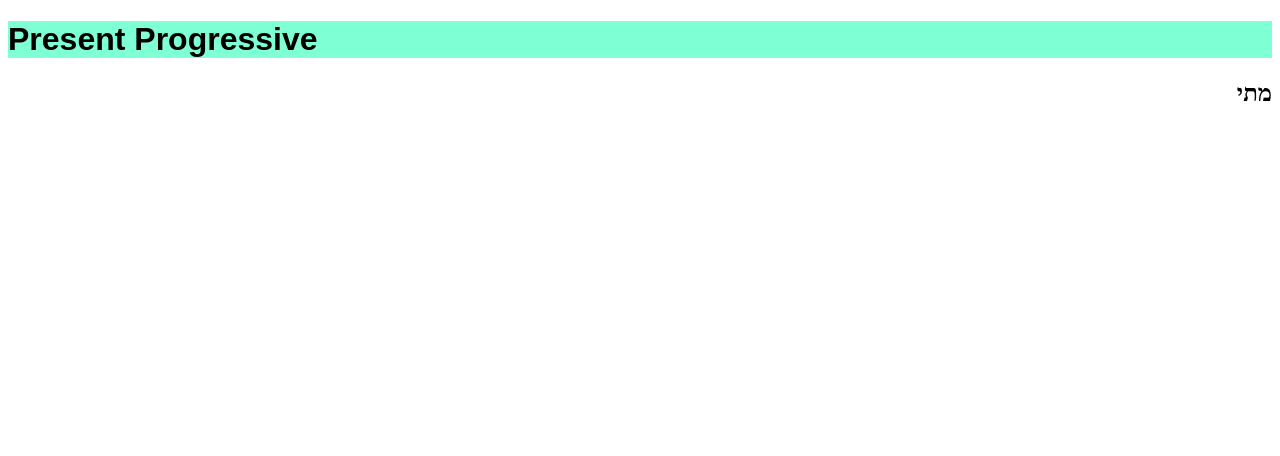
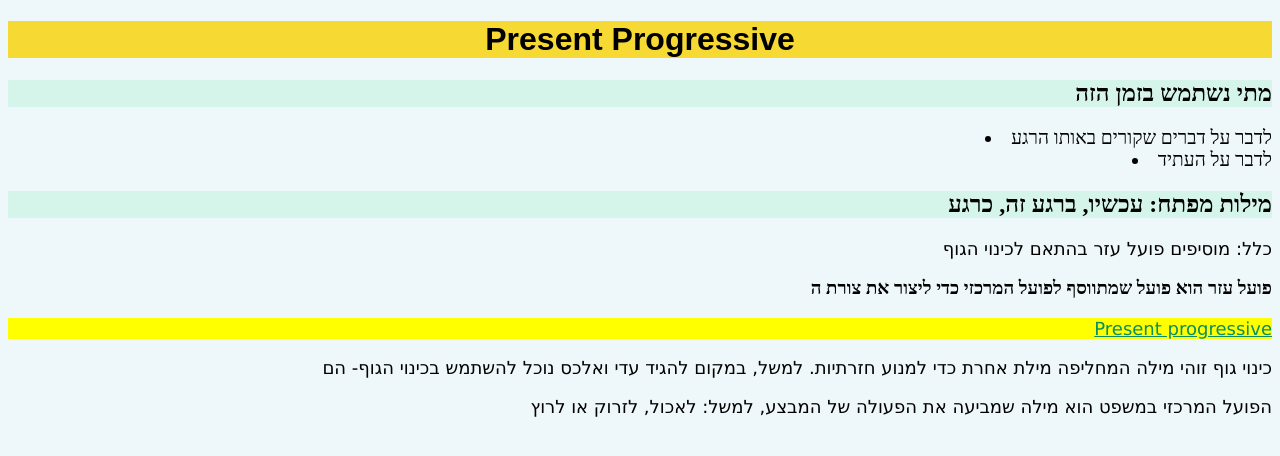
Before and after one commit to CountCook/LingFit, a plain HTML site: page index.html in a window 1280 px wide. Drawn offline with Linux system fonts and the light colour scheme.

Commit message:
Present Progressive characteristics

```diff
--- a/index.html
+++ b/index.html
@@ -4,11 +4,23 @@
     <meta charset="UTF-8">
     <meta name="viewport" content="width=device-width, initial-scale=1.0">
     <title>LingFit</title>
-    <link rel="stylesheet" href="/style.css"
+    <link rel="stylesheet" href="/style.css">
 </head>
-<h1> Present Progressive</h1>
-<h2>מתי</h2>
-<body>
+
+<body style="background-color: rgb(238, 247, 250);">
+    <h1> Present Progressive</h1>
+<h2>מתי נשתמש בזמן הזה</h2>
+
+<li>לדבר על דברים שקורים באותו הרגע</li>
+<li>לדבר על העתיד</li>
+
+<h2>מילות מפתח: עכשיו, ברגע זה, כרגע </h2>
+<p>כלל: מוסיפים פועל עזר בהתאם לכינוי הגוף </p>
+<h3> פועל עזר הוא פועל שמתווסף לפועל המרכזי כדי ליצור את צורת ה
+</h3>
+    <p class="expl">Present progressive</p>
+    <p>כינוי גוף זוהי מילה המחליפה מילת אחרת כדי למנוע חזרתיות. למשל, במקום להגיד עדי ואלכס נוכל להשתמש בכינוי הגוף- הם</p>
+<p> הפועל המרכזי במשפט הוא מילה שמביעה את הפעולה של המבצע, למשל: לאכול, לזרוק או לרוץ</p>
 
 </body>
 </html>
--- a/style.css
+++ b/style.css
@@ -1,8 +1,30 @@
 h1 {
     font-family: Arial, "Helvetica Neue", Helvetica, sans-serif;
-    background-color: aquamarine;
+    background-color: rgb(247, 217, 51);
+    text-align: center;
 }
 h2 {
     font-family: 'Times New Roman', Times, serif;
     text-align: right;
+    background-color: rgb(213, 245, 234);
 }
+h3 {
+    text-align: right;
+}
+li {
+    text-align: right;
+    font-family: 'Times New Roman', Times, serif;
+    font-size: larger;
+}
+p {
+    text-align: right;
+    font-family: Verdana, Geneva, Tahoma, sans-serif;
+    font-size: large;
+    font-weight: 200;
+}
+.expl {
+color: rgb(9, 143, 98);
+background-color: yellow;
+text-shadow: 5ch;
+text-decoration: underline;
+}
```
